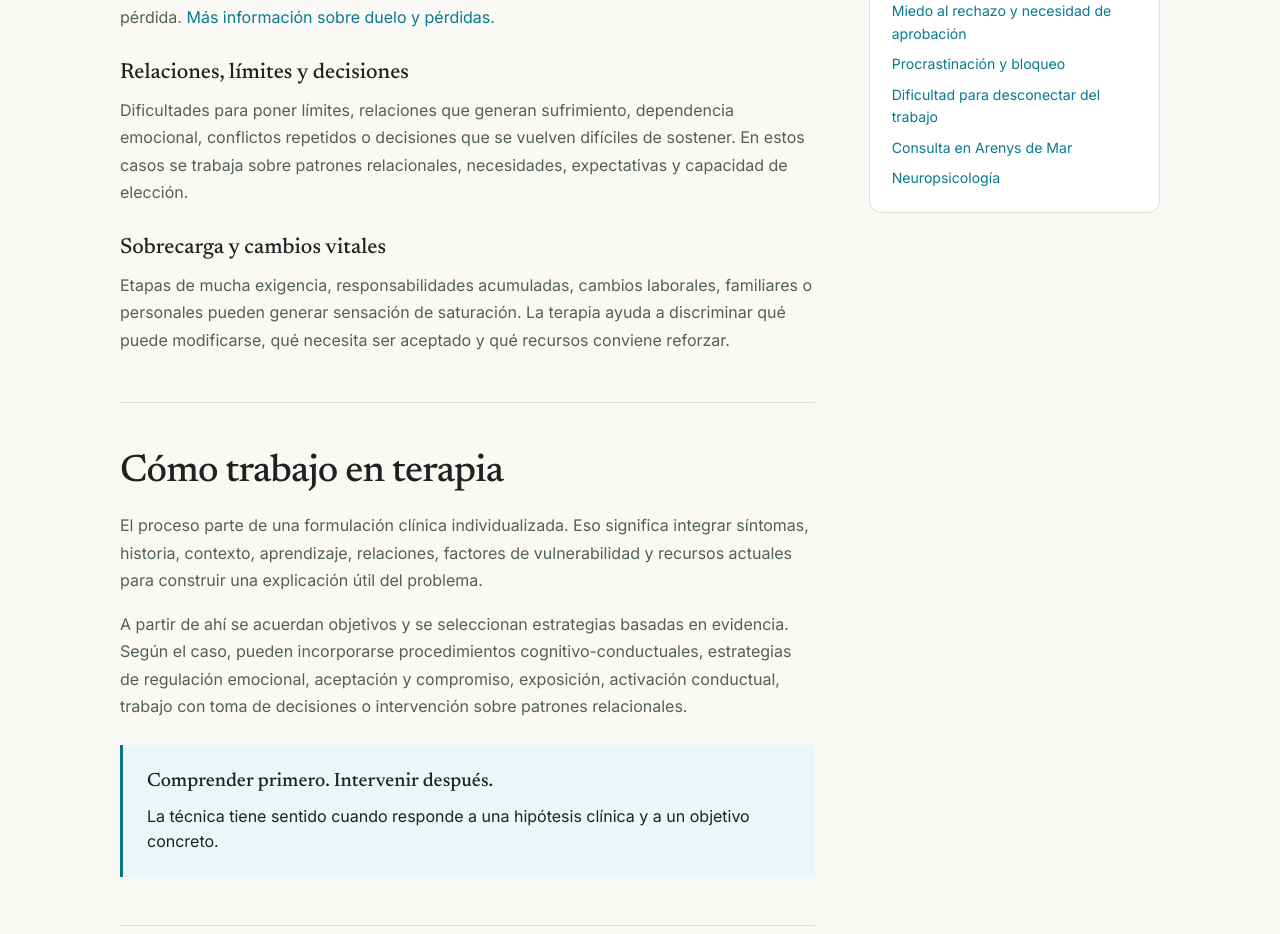
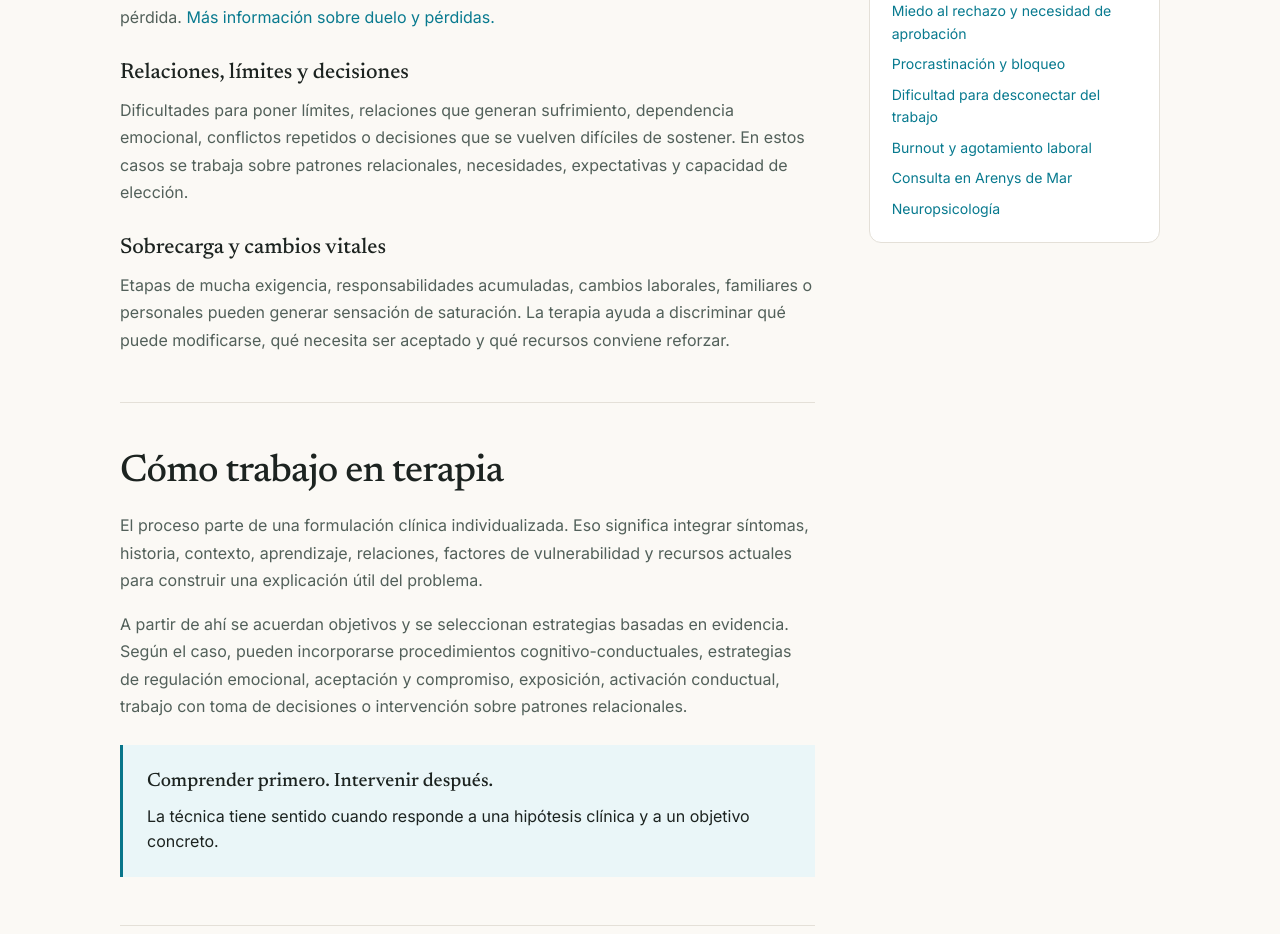
Before and after one commit to carolinasanchezgirona/Portfolio-Carolina, a Next.js app: page /psicologia in a window 1280 px wide. Shown: the part 1480-2414 px from the top of the page. Built offline with nearby package versions, Linux system fonts and the light colour scheme.

Commit message:
SEO: link burnout page

```diff
--- a/app/psicologia/page.tsx
+++ b/app/psicologia/page.tsx
@@ -159,6 +159,7 @@ export default function PsychologyPage() {
               <a href="/miedo-al-rechazo-y-necesidad-de-aprobacion/">Miedo al rechazo y necesidad de aprobación</a>
               <a href="/procrastinacion-y-bloqueo/">Procrastinación y bloqueo</a>
               <a href="/dificultad-para-desconectar-del-trabajo/">Dificultad para desconectar del trabajo</a>
+              <a href="/burnout-y-agotamiento-laboral/">Burnout y agotamiento laboral</a>
               <a href="/psicologa-arenys-de-mar/">Consulta en Arenys de Mar</a>
               <a href="/neuropsicologia/">Neuropsicología</a>
             </div>
```
